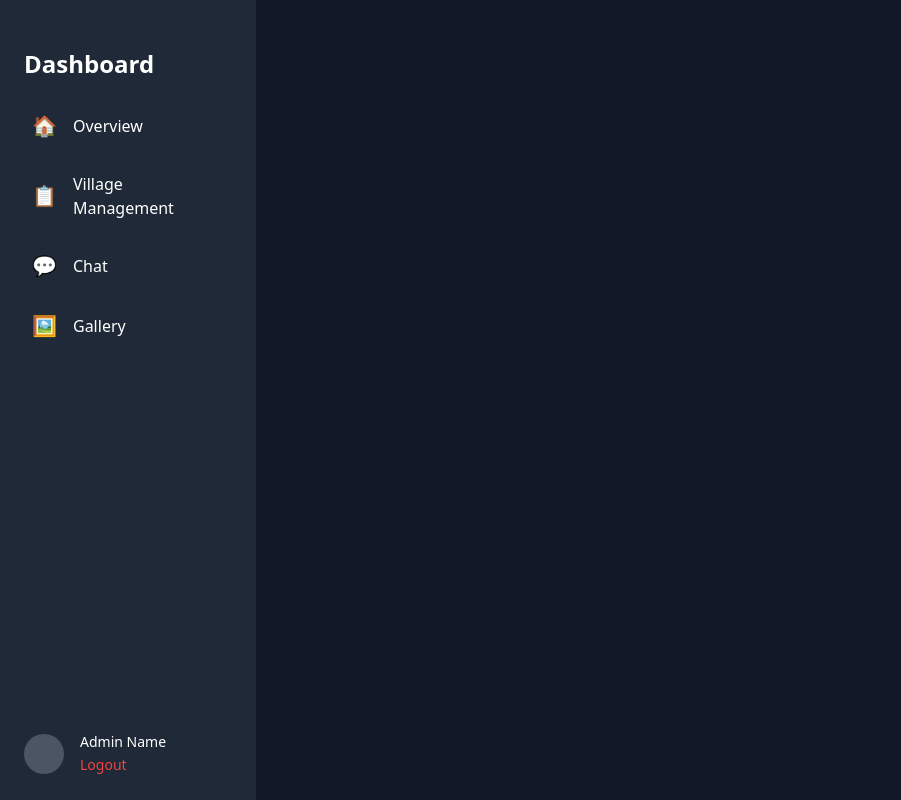
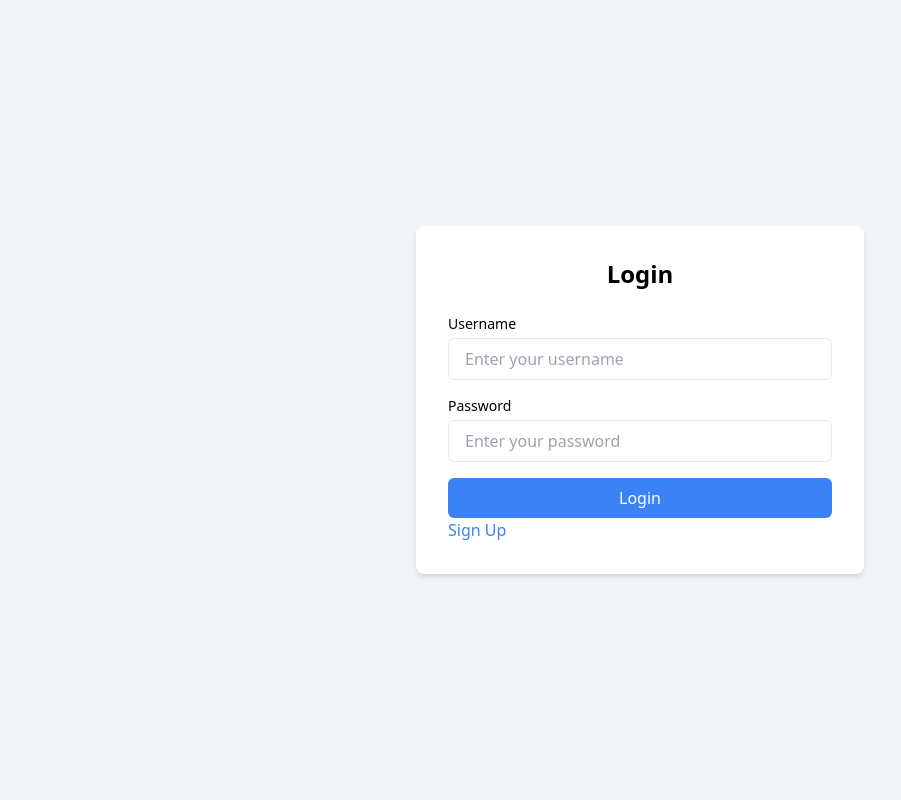
Before and after one commit to yazanedali/VMS_React, a React (Vite) app: page /login in a window 1280 px wide. Shown: the whole page, without its empty margins (0-901 px from the left). Built offline with nearby package versions, Linux system fonts and the light colour scheme.

Commit message:
routing sign up and login

```diff
--- a/src/App.tsx
+++ b/src/App.tsx
@@ -1,31 +1,56 @@
-import React, { useState } from "react";
-import { BrowserRouter as Router, Route, Routes } from "react-router-dom";
+import React, { useState, useEffect } from "react";
+import { BrowserRouter as Router, Route, Routes, Navigate } from "react-router-dom";
 import Sidebar from "./components/Slidebar";
 import Overview from "./Pages/Overview";
 import VillageManagement from "./Pages/VillageManagement";
 import Chat from "./Pages/Chat";
 import Gallery from "./Pages/Gallery";
+import Login from "./Pages/Login";
+import SignUp from "./Pages/Signup";
 
 const App: React.FC = () => {
   const [isOpen, setIsOpen] = useState<boolean>(false);
+  const [isAuthenticated, setIsAuthenticated] = useState<boolean>(false);
+
+  useEffect(() => {
+    const auth = localStorage.getItem("isAuthenticated");
+    setIsAuthenticated(auth === "true");
+  }, []);
 
   return (
     <Router>
-      <div className="flex">
-        <Sidebar isOpen={isOpen} setIsOpen={setIsOpen} />
+      <Routes>
+        <Route
+          path="/login"
+          element={<Login setIsAuthenticated={setIsAuthenticated} />}
+           />
+        <Route path="/signup" element={<SignUp />} />
 
-        <div className={`flex-1 my-5 p-6 md:ml-64 h-full transition-all duration-300 ${
-        isOpen ? 'ml-64' : 'ml-0'
-      } md:ml-0 md:pl-6
-          `}>
-          <Routes>
-            <Route path="/" element={<Overview />} />
-            <Route path="/village-management" element={<VillageManagement/>} />
-            <Route path="/chat" element={<Chat/>} />
-            <Route path="/gallery" element={<Gallery/>} />
-          </Routes>
-        </div>
-      </div>
+        <Route
+          path="*"
+          element={
+            isAuthenticated ? (
+              <div className="flex">
+                <Sidebar isOpen={isOpen} setIsOpen={setIsOpen} isAuthenticated={isAuthenticated} />
+                <div
+                  className={`flex-1 my-5 p-6 md:ml-64 h-full transition-all duration-300 ${
+                    isOpen ? "ml-64" : "ml-0"
+                  } md:ml-0 md:pl-6`}
+                >
+                  <Routes>
+                    <Route path="/" element={<Overview />} />
+                    <Route path="/village-management" element={<VillageManagement />} />
+                    <Route path="/chat" element={<Chat />} />
+                    <Route path="/gallery" element={<Gallery />} />
+                  </Routes>
+                </div>
+              </div>
+            ) : (
+              <Navigate to="/login" replace />
+            )
+          }
+        />
+      </Routes>
     </Router>
   );
 };
--- /dev/null
+++ b/src/Pages/Login.tsx
@@ -0,0 +1,71 @@
+import React, { useState } from "react";
+import { useNavigate } from "react-router-dom";
+
+interface LoginProps {
+  setIsAuthenticated: React.Dispatch<React.SetStateAction<boolean>>;
+}
+
+const Login: React.FC<LoginProps> = ({ setIsAuthenticated }) => {
+  const [username, setUsername] = useState<string>("");
+  const [password, setPassword] = useState<string>("");
+  const [error, setError] = useState<string | null>(null);
+  const navigate = useNavigate();
+
+  const handleLogin = (e: React.FormEvent) => {
+    e.preventDefault();
+    if (username === "admin" && password === "1234") {
+      setIsAuthenticated(true);
+      localStorage.setItem("isAuthenticated", "true");
+      navigate("/");
+    } else {
+      setError("Invalid username or password");
+    }
+  };
+
+  return (
+    <div className="flex items-center justify-center min-h-screen bg-gray-100">
+      <div className="bg-white p-8 rounded-lg shadow-md w-full max-w-md">
+        <h2 className="text-2xl font-bold mb-6 text-center">Login</h2>
+        {error && <p className="text-red-500 text-sm mb-4">{error}</p>}
+        <form onSubmit={handleLogin} className="space-y-4">
+          <div>
+            <label className="block text-sm font-medium mb-1">Username</label>
+            <input
+              type="text"
+              value={username}
+              onChange={(e) => setUsername(e.target.value)}
+              className="w-full px-4 py-2 border rounded-md focus:outline-none focus:ring focus:ring-blue-300"
+              placeholder="Enter your username"
+              required
+            />
+          </div>
+          <div>
+            <label className="block text-sm font-medium mb-1">Password</label>
+            <input
+              type="password"
+              value={password}
+              onChange={(e) => setPassword(e.target.value)}
+              className="w-full px-4 py-2 border rounded-md focus:outline-none focus:ring focus:ring-blue-300"
+              placeholder="Enter your password"
+              required
+            />
+          </div>
+          <button
+            type="submit"
+            className="w-full bg-blue-500 text-white py-2 rounded-md hover:bg-blue-600 transition duration-300"
+          >
+            Login
+          </button>
+        </form>
+        <button
+            onClick={() => navigate('/Signup')}
+            className="text-blue-500 hover:underline"
+          >
+            Sign Up
+          </button>
+      </div>
+    </div>
+  );
+};
+
+export default Login;
--- /dev/null
+++ b/src/Pages/Signup.tsx
@@ -0,0 +1,13 @@
+interface IProps{
+
+}
+
+const Signup = ({}:IProps) => {
+  return (
+    <div>
+        <h1 className="text-white text-xlg">sign up here...</h1>
+    </div>
+  )
+}
+
+export default Signup
--- a/src/components/Slidebar.tsx
+++ b/src/components/Slidebar.tsx
@@ -4,9 +4,12 @@ import SidebarLink from "./SliderLink";
 interface SidebarProps {
   isOpen: boolean;
   setIsOpen: React.Dispatch<React.SetStateAction<boolean>>;
+  isAuthenticated: boolean;
 }
 
-const Sidebar: React.FC<SidebarProps> = ({ isOpen, setIsOpen }) => {
+const Sidebar: React.FC<SidebarProps> = ({ isOpen, setIsOpen, isAuthenticated }) => {
+  if (!isAuthenticated) return null;
+
   return (
     <div>
       <button
@@ -23,22 +26,25 @@ const Sidebar: React.FC<SidebarProps> = ({ isOpen, setIsOpen }) => {
       >
         <h1 className="text-2xl font-bold mb-6 mt-6">Dashboard</h1>
         <ul className="space-y-4 flex-grow">
-          <SidebarLink icon="🏠" label="Overview" to="/" onklick={()=>setIsOpen(!isOpen)}/>
-          <SidebarLink icon="📋" label="Village Management" to="/village-management" onklick={()=>setIsOpen(!isOpen)}/>
-          <SidebarLink icon="💬" label="Chat" to="/chat" onklick={()=>setIsOpen(!isOpen)} />
-          <SidebarLink icon="🖼️" label="Gallery" to="/gallery"onklick={()=>setIsOpen(!isOpen)} />
+          <SidebarLink icon="🏠" label="Overview" to="/" onklick={() => setIsOpen(!isOpen)} />
+          <SidebarLink icon="📋" label="Village Management" to="/village-management" onklick={() => setIsOpen(!isOpen)} />
+          <SidebarLink icon="💬" label="Chat" to="/chat" onklick={() => setIsOpen(!isOpen)} />
+          <SidebarLink icon="🖼️" label="Gallery" to="/gallery" onklick={() => setIsOpen(!isOpen)} />
         </ul>
         <div className="flex items-center gap-4 mt-4">
           <div className="w-10 h-10 bg-gray-600 rounded-full"></div>
           <div>
-            {(
-              <>
-                <h4 className="text-sm font-medium">Admin Name</h4>
-                <a href="#" className="text-red-500 text-sm hover:underline" onClick={()=>setIsOpen(!isOpen)}>
-                  Logout
-                </a>
-              </>
-            )}
+            <h4 className="text-sm font-medium">Admin Name</h4>
+            <a
+              href="#"
+              className="text-red-500 text-sm hover:underline"
+              onClick={() => {
+                setIsOpen(!isOpen);
+                localStorage.removeItem("isAuthenticated");
+                window.location.reload();
+              }}
+            >Logout<span className="text-lg">👋</span>
+            </a>
           </div>
         </div>
       </div>
```
Also changed, not shown: 2 other files (tests, documents, lock files or other folders).
